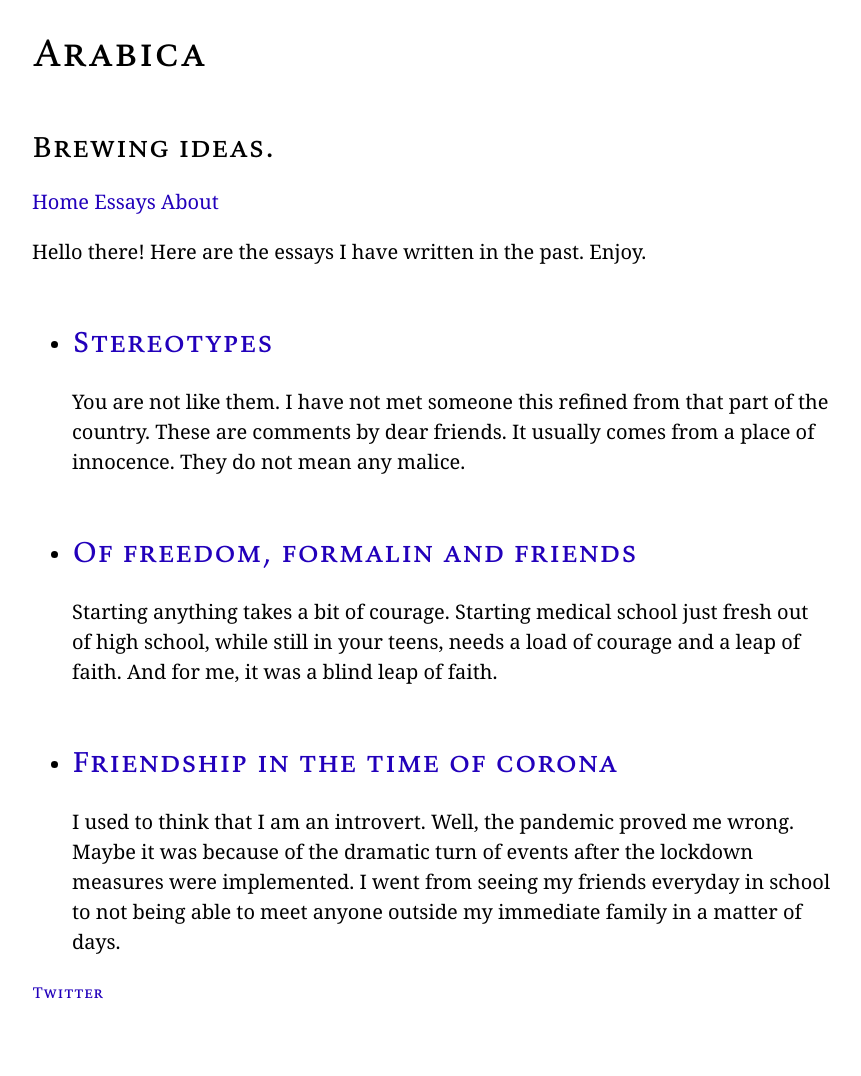
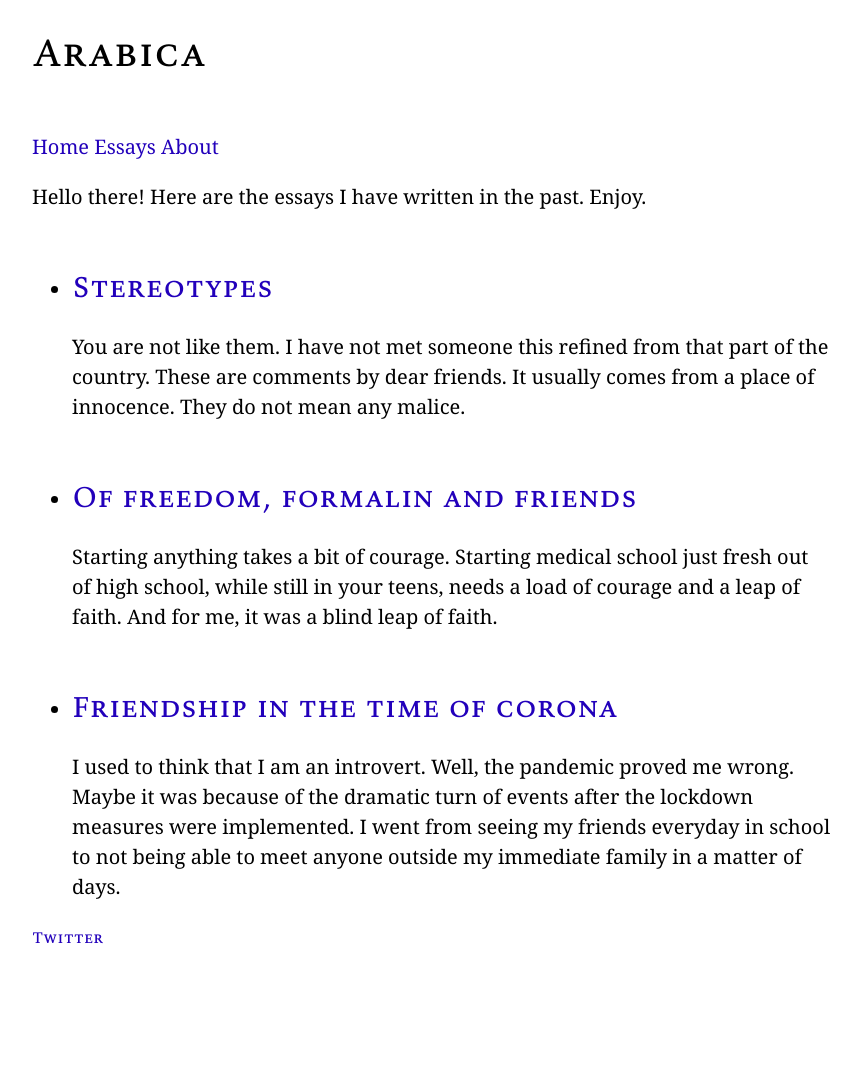
Before and after one commit to habasweiny/habasweiny.github.io, a Jekyll site: the page built from index.html, in a window 1280 px wide. Shown: the whole page, without its empty margins (208-1069 px from the left). Built offline with Jekyll 4.4.1, drawn with Linux system fonts in a browser that asks for light colours; after the commit the page ends 1021 px from its top, so only the background shows below that.

Commit message:
Update _config.yml

```diff
--- a/_config.yml
+++ b/_config.yml
@@ -18,7 +18,7 @@ defaults:
     values:
       layout: "default"
 title: Arabica
-description: Brewing ideas.
+description:
 plugins:
   - jekyll-feed
   - jekyll-sitemap
```
